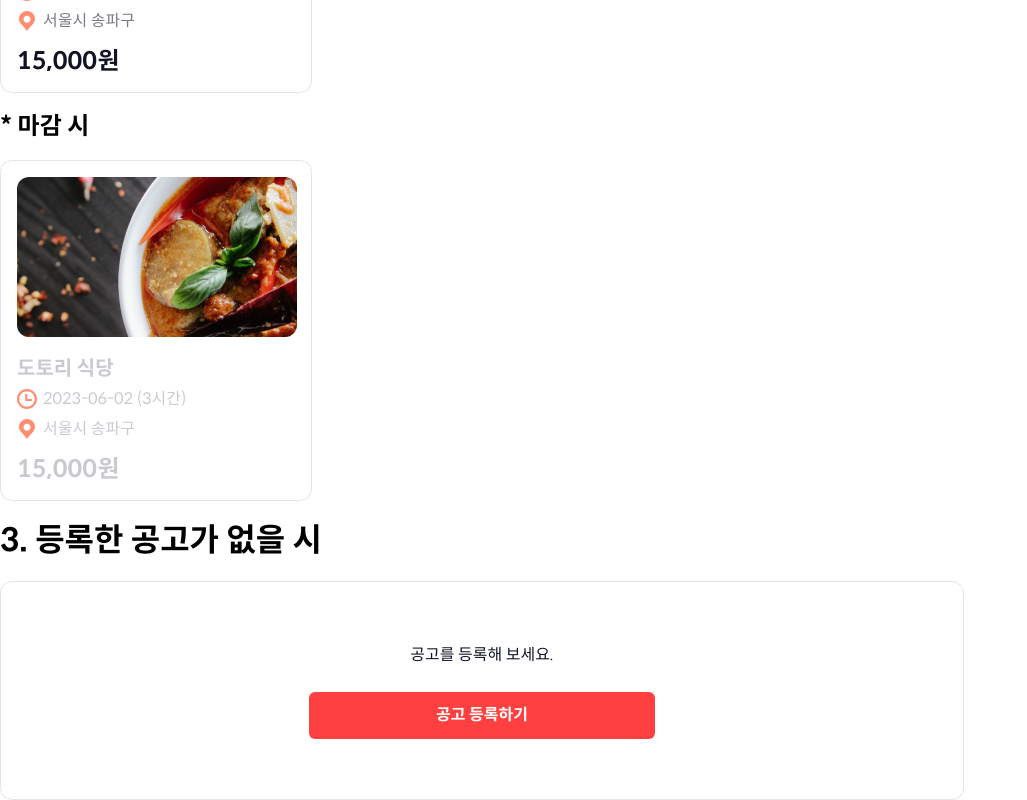
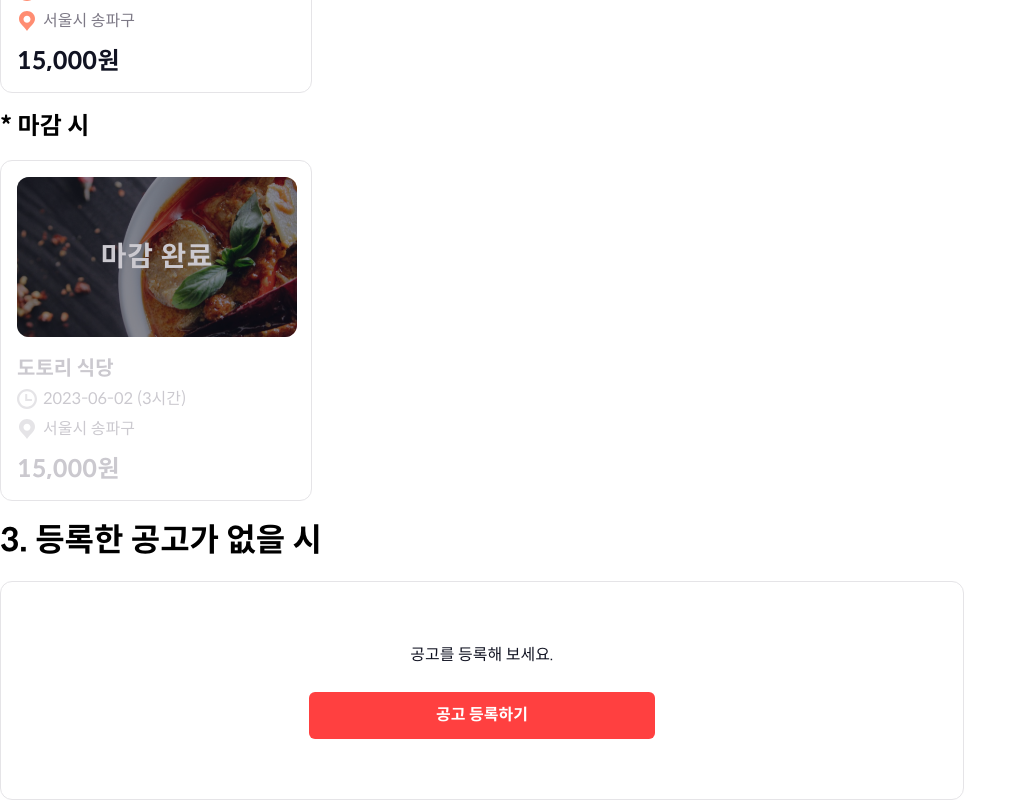
Before and after one commit to sprintPart3Team4/the-julge, a Next.js app: page /shop in a window 1280 px wide. Shown: the part 762-1562 px from the top of the page, without its empty margins (0-1027 px from the left). Built offline with nearby package versions, Linux system fonts and the light colour scheme.

Commit message:
Fix: 공고 카드 isClosed 프롭 이름 오타 수정

```diff
--- a/components/shop/noticeCard/NoticeCard.tsx
+++ b/components/shop/noticeCard/NoticeCard.tsx
@@ -17,18 +17,18 @@ type NoticeCardProps = {
 export default function NoticeCard({ isClosed = false }: NoticeCardProps) {
   return (
     <div className={cn("container", { closed: isClosed })}>
-      {closed && <div className={cn("imgOverlay")}>마감 완료</div>}
+      {isClosed && <div className={cn("imgOverlay")}>마감 완료</div>}
       <Image className={cn("image")} src={TestImage} alt="테스트 이미지" width={280} />
       <div className={cn("contents")}>
         <span className={cn("shopName")}>{storeInfo.item.name}</span>
         <div className={cn("time")}>
-          <Image src={closed ? GreyClockIcon : ClockIcon} alt="시계 아이콘" width={20} />
+          <Image src={isClosed ? GreyClockIcon : ClockIcon} alt="시계 아이콘" width={20} />
           <span>
             {noticeList.items[0].item.startsAt} ({noticeList.items[0].item.workhour}시간)
           </span>
         </div>
         <div className={cn("location")}>
-          <Image src={closed ? GreyLocationIcon : LocationIcon} alt="장소 아이콘" width={20} />
+          <Image src={isClosed ? GreyLocationIcon : LocationIcon} alt="장소 아이콘" width={20} />
           <span>{storeInfo.item.address1}</span>
         </div>
         <span className={cn("pay")}>{noticeList.items[0].item.hourlyPay.toLocaleString()}원</span>
```
